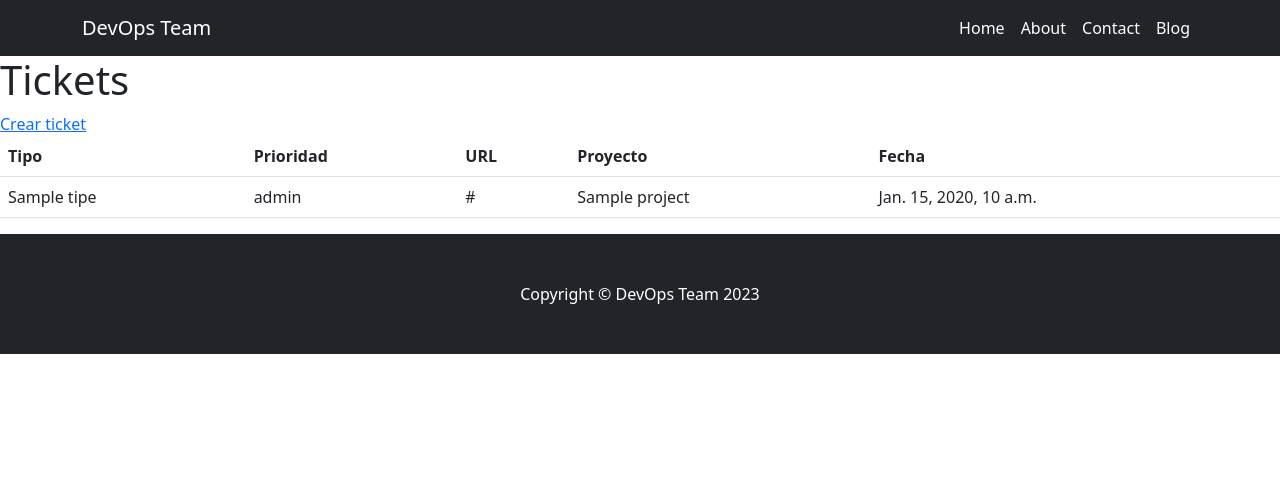
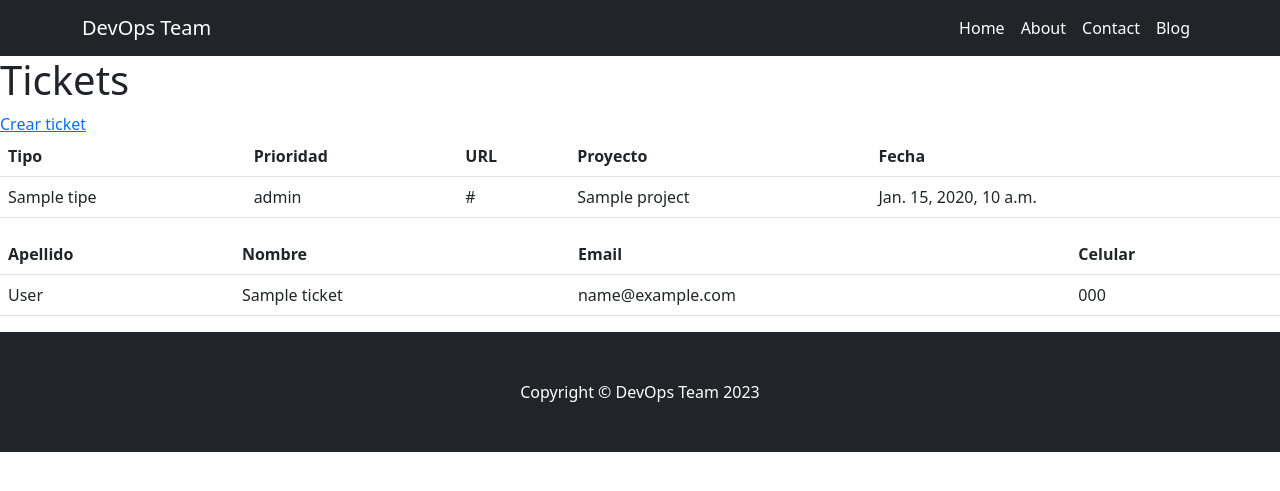
Before and after one commit to IvanTomasevich/Tercera-pre-entrega-Tomasevich, a Django app: template TercerPreEntrega/MVT/templates/blog.html in a window 1280 px wide. Shown: the top 491 px of the page. Run offline with Django 3.2, Linux system fonts and the light colour scheme; the template is opened without the code that fills it: most values are stand-ins (such as "Sample title", 1, 10 or a date in 2020); some libraries are stand-ins or nearby versions.

Commit message:
minor update

```diff
--- a/TercerPreEntrega/MVT/forms.py
+++ b/TercerPreEntrega/MVT/forms.py
@@ -1,4 +1,4 @@
-from django import forms
+"""from django import forms
 # from .models import tipe_incident, level_choices
 
 
@@ -16,3 +16,4 @@ class FormularioIssue(forms.Form):
     # Attach
     comentario = forms.CharField(label='Comentario', required=True, widget=forms.Textarea)
     captura_pantalla = forms.ImageField()
+"""
--- a/TercerPreEntrega/MVT/templates/base.html
+++ b/TercerPreEntrega/MVT/templates/base.html
@@ -1,23 +1,22 @@
-{% load static %}
-
 <!DOCTYPE html>
 <html lang="en">
     <head>
+        {% load static %}
         <meta charset="utf-8" />
         <meta name="viewport" content="width=device-width, initial-scale=1, shrink-to-fit=no" />
         <meta name="description" content="" />
         <meta name="author" content="" />
         <title>Blog Home - Start Bootstrap Template</title>
         <!-- Favicon-->
-        <link rel="icon" type="image/x-icon" href="../../static/assets/favicon.ico" />
+        <link rel="icon" type="image/x-icon" href="{% static 'assets/favicon.ico'%}" />
         <!-- Core theme CSS (includes Bootstrap)-->
         <link href="{% static 'css/styles.css' %}" rel="stylesheet" />
     </head>
     <body>
-        <!-- Responsive navbar TODO: armar herencia del home about contact, Blog es para visualizar los ticket -->
+        <!-- Responsive navbar -->
         <nav class="navbar navbar-expand-lg navbar-dark bg-dark">
             <div class="container">
-                <a class="navbar-brand" href="#!">DevOps Team</a>
+                <a class="navbar-brand" href="{% url 'home'%}">DevOps Team</a>
                 <button class="navbar-toggler" type="button" data-bs-toggle="collapse" data-bs-target="#navbarSupportedContent" aria-controls="navbarSupportedContent" aria-expanded="false" aria-label="Toggle navigation"><span class="navbar-toggler-icon"></span></button>
                 <div class="collapse navbar-collapse" id="navbarSupportedContent">
                     <ul class="navbar-nav ms-auto mb-2 mb-lg-0">
--- a/TercerPreEntrega/MVT/templates/blog.html
+++ b/TercerPreEntrega/MVT/templates/blog.html
@@ -15,9 +15,6 @@
           <th>URL</th>
             <th>Proyecto</th>
             <th>Fecha</th>
-         <!-- <td></td>
-          <td></td>
-          <td></td>-->
         </tr>
         {% for ticket in object_list %}
         <tr>
@@ -30,6 +27,24 @@
         {% endfor %}
       </tbody>
     </table>
+    <table class="table">
+      <tbody>
+        <tr>
+          <th>Apellido</th>
+          <th>Nombre</th>
+          <th>Email</th>
+            <th>Celular</th>
+        </tr>
+        {% for user in object_list %}
+        <tr>
+          <td>{{ user.last_name }}</td>
+          <td>{{ user.firs_name }}</td>
+          <td>{{ user.email }}</td>
+          <td>{{ user.cel_phone }}</td>
+        </tr>
+        {% endfor %}
+      </tbody>
+    </table>
 
   </div>
 </section>
--- a/TercerPreEntrega/MVT/templates/home.html
+++ b/TercerPreEntrega/MVT/templates/home.html
@@ -6,7 +6,7 @@
             <div class="container">
                 <div class="text-center my-5">
                     <h1 class="fw-bolder">Bienvenidos al sistema de gestion DevOps</h1>
-                    <p class="lead mb-0">A Bootstrap 5 starter layout for your next blog homepage</p>
+                    <p class="lead mb-0">Tercer Pre-entrega Python C-40440</p>
                 </div>
             </div>
         </header>
--- a/TercerPreEntrega/MVT/views.py
+++ b/TercerPreEntrega/MVT/views.py
@@ -28,3 +28,8 @@ class FormularioCreateTicket(CreateView):
 class ViewTicket(ListView):
     model = IncidentIssue
     template_name = 'blog.html'
+
+class FormularioCreateUser(CreateView):
+    model = UserIssue
+    fields = ('last_name', 'first_name', 'email', 'cel_phone')
+    success_url = reverse_lazy('blog')
```
Also changed, not shown: TercerPreEntrega/MVT/models.py (+1 -31 lines), TercerPreEntrega/MVT/migrations/0007_rename_insident_fk_attachissue_incident_fk.py (added), TercerPreEntrega/db.sqlite3.
